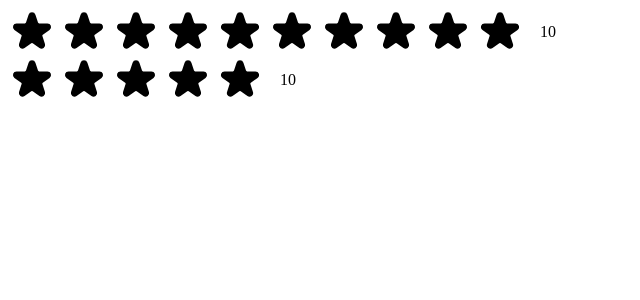
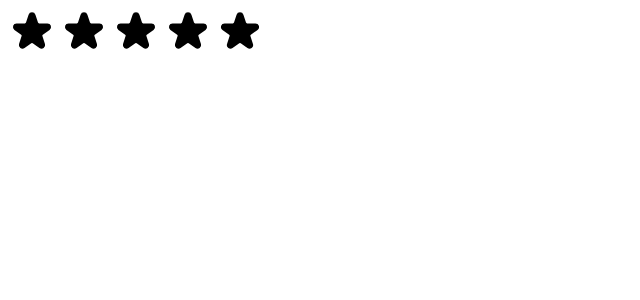
Before and after one commit to raymund-corpuz/usePopCorn-practice2, a React (Vite) app: page / in a window 1280 px wide. Shown: the top 300 px of the page, without its empty margins (0-640 px from the left). Built offline with nearby package versions, Linux system fonts and the light colour scheme.

Commit message:
onRate function

```diff
--- a/src/StarRating.jsx
+++ b/src/StarRating.jsx
@@ -1,3 +1,5 @@
+import { useState } from "react";
+
 const containerStyle = {
   display: "flex",
   alignItems: "center",
@@ -15,14 +17,15 @@ const textStyle = {
 };
 
 export default function StarRating({ maxRating = 5 }) {
+  const [rating, setRating] = useState(0); // State Variable
   return (
     <div style={containerStyle}>
       <div style={starContainerStyle}>
         {Array.from({ length: maxRating }, (_, i) => (
-          <Star key={i} />
+          <Star key={i} onRate={() => setRating(i + 1)} />
         ))}
       </div>
-      <p style={textStyle}>10</p>
+      <p style={textStyle}>{rating || ""}</p>
     </div>
   );
 }
@@ -34,9 +37,9 @@ const startStyle = {
   cursor: "pointer",
 };
 
-function Star() {
+function Star({ onRate }) {
   return (
-    <span role="button" style={startStyle}>
+    <span role="button" style={startStyle} onClick={onRate}>
       <svg
         xmlns="http://www.w3.org/2000/svg"
         viewBox="0 0 20 20"
--- a/src/main.jsx
+++ b/src/main.jsx
@@ -8,7 +8,6 @@ import StarRating from "./StarRating";
 createRoot(document.getElementById("root")).render(
   <StrictMode>
     {/* <App /> */}
-    <StarRating maxRating={10} />
     <StarRating />
   </StrictMode>
 );
```
